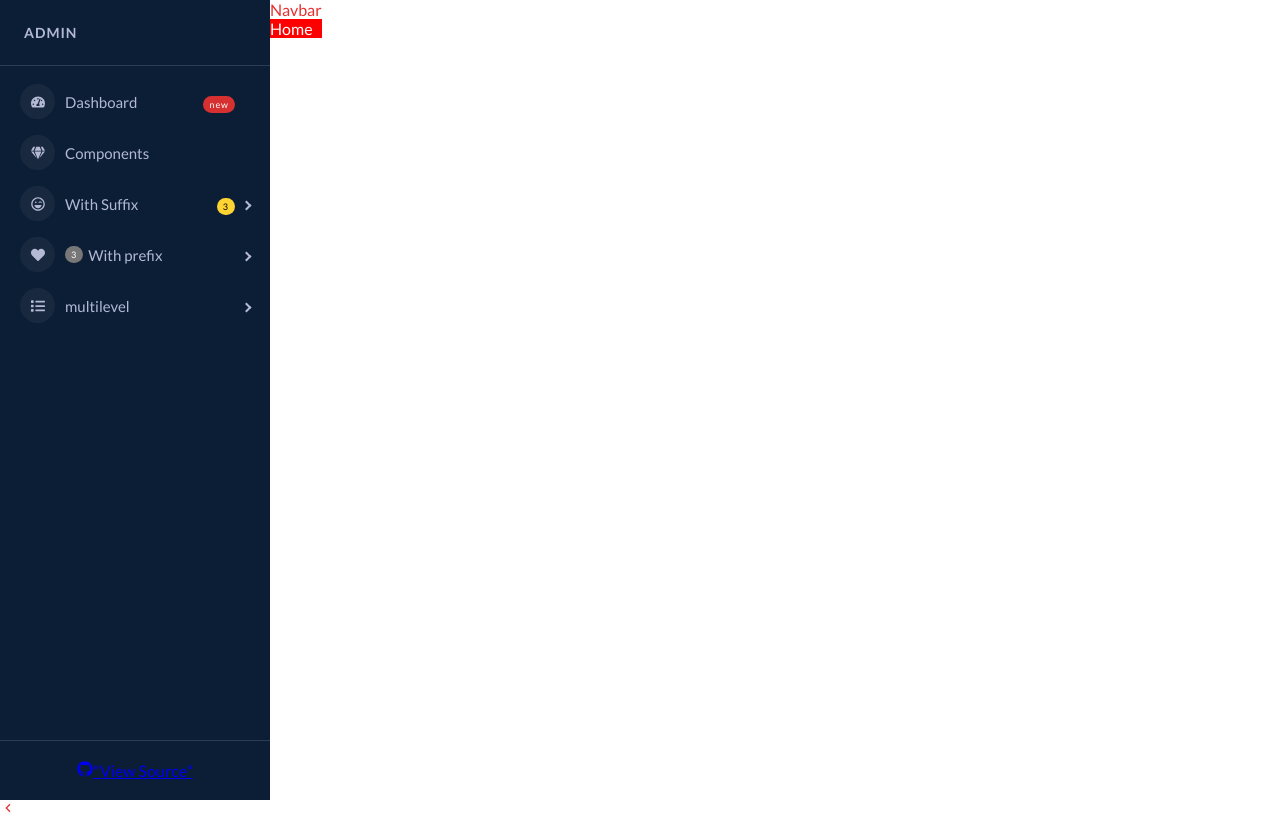
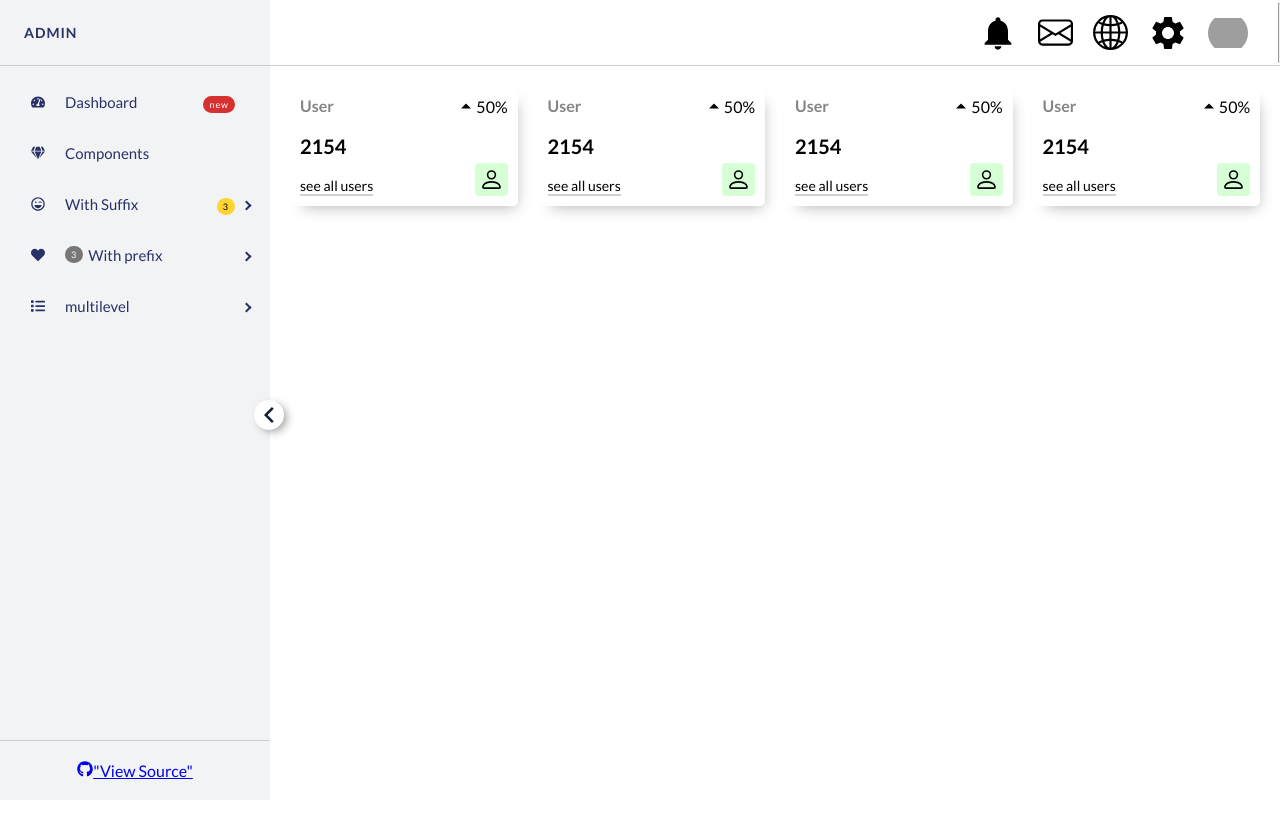
Before and after one commit to Shanto96/admin-dashboard, a React (Create React App) app in the folder admin-dashboard/: page / in a window 1280 px wide. Built offline with nearby package versions, Linux system fonts and the light colour scheme; grey boxes are pictures that could not be loaded.

Commit message:
home page widget

```diff
--- a/admin-dashboard/src/Components/navbar/Navbar.jsx
+++ b/admin-dashboard/src/Components/navbar/Navbar.jsx
@@ -1,7 +1,34 @@
 import React from "react";
+import { MdNotifications, MdSettings } from "react-icons/md";
+import { BsEnvelope, BsGlobe2 } from "react-icons/bs";
 import "./navbar.scss";
 function Navbar() {
-  return <div>Navbar</div>;
+  return (
+    <div className="d-flex navbar-container w-100">
+      <div className="icon-wraper d-flex ">
+        <div className="single-icon">
+          <MdNotifications size={40} />
+        </div>{" "}
+        <div className="single-icon">
+          <BsEnvelope size={35} />
+        </div>{" "}
+        <div className="single-icon">
+          <BsGlobe2 size={35} />
+        </div>{" "}
+        <div className="single-icon">
+          <MdSettings size={40} />
+        </div>
+        <div className="single-icon">
+          <img
+            src="https://www.freehindiwishes.com/wp-content/uploads/2020/10/Stylish-Muslim-Girl-Dp-For-Fb-Profile.jpg"
+            alt=""
+            className="user-img"
+          />
+        </div>
+      </div>
+      <hr />
+    </div>
+  );
 }
 
 export default Navbar;
--- a/admin-dashboard/src/Components/navbar/navbar.scss
+++ b/admin-dashboard/src/Components/navbar/navbar.scss
@@ -0,0 +1,21 @@
+.user-img{
+    height: 40px;
+    width: 40px;
+    border-radius:50%;
+    object-fit: contain;
+
+}
+.navbar-container{
+    justify-content: flex-end;
+    padding: 2.5px 0;
+    border-bottom: 1px solid #00000030;
+}
+.icon-wraper{
+    margin-right: 20px;
+}
+.single-icon{
+    display: flex;
+    justify-content:center;
+    align-items: center;
+    padding: 10px
+}
--- a/admin-dashboard/src/Components/sidebar/Sidebar.jsx
+++ b/admin-dashboard/src/Components/sidebar/Sidebar.jsx
@@ -2,7 +2,7 @@ import React from "react";
 import { useState } from "react";
 import "./sidebar.scss";
 import Aside from "./Aside";
-import { RiArrowLeftSLine } from "react-icons/ri";
+import { RiArrowLeftSLine, RiArrowRightSLine } from "react-icons/ri";
 
 function Sidebar() {
   const [collapsed, setCollapsed] = useState(false);
@@ -12,8 +12,23 @@ function Sidebar() {
   return (
     <div className="sidebar-container">
       <Aside collapsed={collapsed} />
-      <div className="collapse-container"></div>
-      <RiArrowLeftSLine onClick={() => handleCollapsedChange(!collapsed)} />
+
+      {collapsed ? (
+        <div className="collapse-container right">
+          <RiArrowRightSLine
+            onClick={() => handleCollapsedChange(!collapsed)}
+            size={30}
+            className="right"
+          />
+        </div>
+      ) : (
+        <div className="collapse-container">
+          <RiArrowLeftSLine
+            onClick={() => handleCollapsedChange(!collapsed)}
+            size={30}
+          />
+        </div>
+      )}
     </div>
   );
 }
--- a/admin-dashboard/src/Components/sidebar/sidebar.scss
+++ b/admin-dashboard/src/Components/sidebar/sidebar.scss
@@ -1,23 +1,37 @@
 @import url('https://fonts.googleapis.com/css?family=Roboto&display=swap');
 
-$sidebar-bg-color: #0c1e35;
+$sidebar-bg-color: #47525d11;
 $submenu-bg-color: rgba(255, 255, 255, 0.05);
 $submenu-bg-color-collapsed: rgba(#0c1e35, 0.95);
-$sidebar-color: #b3b8d4;
-$highlight-color: #dee2ec;
+$sidebar-color: #293266;
+$highlight-color: #050505;
 $icon-bg-color: rgba(255, 255, 255, 0.05);
 $icon-size: 35px;
 
 @import '~react-pro-sidebar/dist/scss/styles.scss';
-body {
-  margin: 0;
-  height: 100vh;
-  color: #e63030;
-  font-family: 'Roboto', sans-serif;
-}
+
 .sidebar-container {
     height: 100vh;
+    position: relative;
 }
+ .collapse-container{
+    position: absolute;
+    top:50%;
+    left:94%;
+    background:#fff;
+    z-index: 99999;
+    border-radius:50%;
+    color:#0c1e35;
+    box-shadow: 4px 3px 10px -2px rgba(0,0,0,0.43)
+    ;
+    display: flex;
+    align-items: center;
+    justify-content: center;
+ }
+ .right{
+    left:85%;
+ }
+
 #root {
   height: 100%;
 }
--- /dev/null
+++ b/admin-dashboard/src/Components/widget/Widget.jsx
@@ -0,0 +1,25 @@
+import React from "react";
+import "./widget.scss";
+import { IoMdArrowDropup, IoMdArrowDropdown } from "react-icons/io";
+import { BsPerson } from "react-icons/bs";
+function Widget({ type }) {
+  return (
+    <div className="d-flex widget">
+      <div className="left">
+        <span className="title">User</span>
+        <span className="count">2154</span>
+        <span className="link">see all users</span>
+      </div>
+      <div className="right">
+        <div className="percentage-container">
+          <IoMdArrowDropup size={20} /> 50%{" "}
+        </div>
+        <div className="icon-container">
+          <BsPerson size={25} className="widget-icon" />
+        </div>
+      </div>
+    </div>
+  );
+}
+
+export default Widget;
--- /dev/null
+++ b/admin-dashboard/src/Components/widget/widget.scss
@@ -0,0 +1,50 @@
+.widget{
+    flex: 1;
+    justify-content: space-between;
+    justify-content: space-between;
+    height: 100px;
+    -webkit-box-shadow: 6px 9px 14px -8px rgba(0,0,0,0.3);
+    box-shadow: 6px 9px 14px -8px rgba(0,0,0,0.3);
+    border-radius: 5px;
+    padding: 10px;
+    .left{
+        display: flex;
+        flex-direction: column;
+        justify-content: space-between;
+        .title{
+            font-weight: bold;
+            color: #858585;
+            font-size: 16px;
+        }
+        .count{
+            font-weight: bold;
+            font-size: 20px;
+        }
+        .link{
+             font-size: 14px;
+             cursor: pointer;
+             border-bottom: 2px solid rgb(207, 207, 207);
+        }
+    }
+    .right{display: flex;
+        flex-direction: column;
+        justify-content: space-between;
+     .percentage-container{
+        display: flex;
+        justify-content: center;
+        align-items: center;
+     }
+     .icon-container{
+        display: flex;
+        justify-self:self-end;
+        justify-content: flex-end;
+       .widget-icon{
+         background:rgba(177, 255, 177, 0.527);
+         padding:4px;
+         border-radius: 4px;
+         color:black;
+       }
+
+     }
+    }
+}
--- a/admin-dashboard/src/index.css
+++ b/admin-dashboard/src/index.css
@@ -14,3 +14,6 @@ code {
 .d-flex{
   display: flex;
 }
+.w-100{
+  width: 100%;
+}
--- a/admin-dashboard/src/index.js
+++ b/admin-dashboard/src/index.js
@@ -17,7 +17,7 @@ root.render(
       <div className="sidebar-container">
         <Sidebar />
       </div>
-      <div className="main-container">
+      <div className="main-container w-100">
         <Navbar />
         <Routes>
           <Route index element={<Home />} />
--- a/admin-dashboard/src/pages/home/Home.jsx
+++ b/admin-dashboard/src/pages/home/Home.jsx
@@ -1,9 +1,13 @@
 import React from "react";
 import "./home.scss";
+import Widget from "../../Components/widget/Widget";
 function Home() {
   return (
-    <div className="home-container">
-      <p>Home</p>
+    <div className="home-container d-flex">
+      <Widget />
+      <Widget />
+      <Widget />
+      <Widget />
     </div>
   );
 }
--- a/admin-dashboard/src/pages/home/home.scss
+++ b/admin-dashboard/src/pages/home/home.scss
@@ -1,5 +1,6 @@
 .home-container{
-    background: red;
+    gap:20px;
+    padding: 20px;
     p{
         color: #fff;
     }
```
